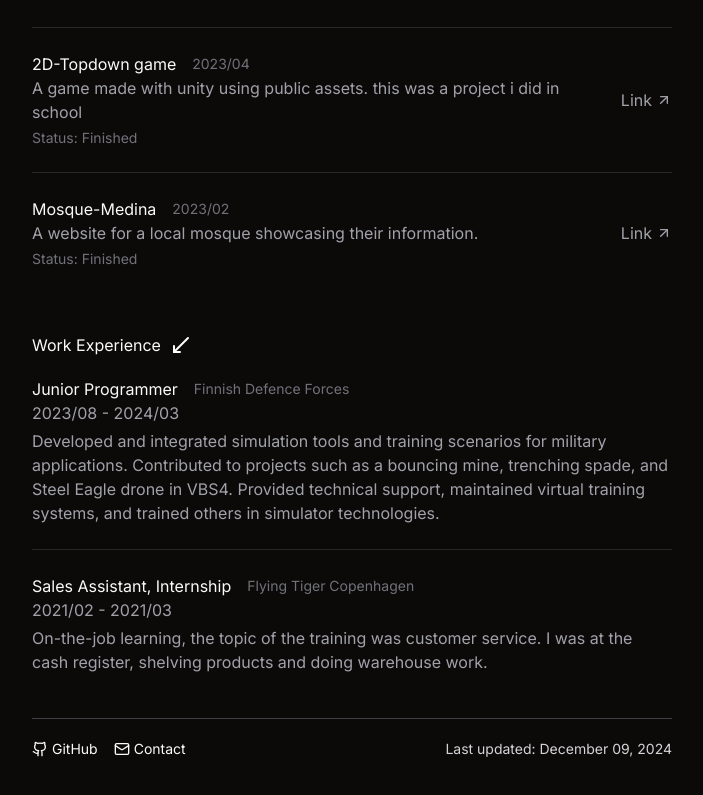
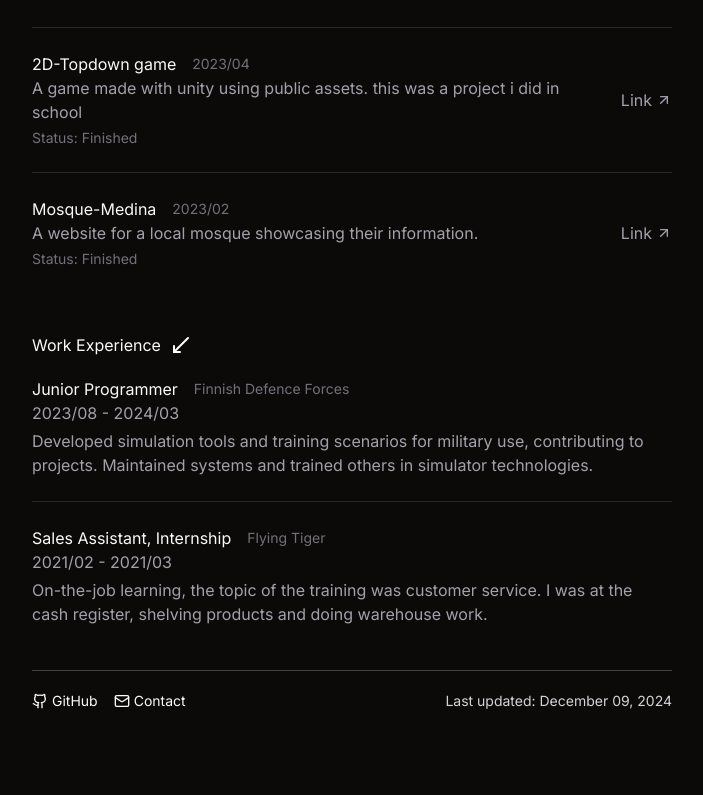
Before and after one commit to FurqanNoor/portfolio, a Next.js app: page /projects-work in a window 1280 px wide. Shown: the part 547-1342 px from the top of the page, without its empty margins (288-991 px from the left). After the commit the page ends 1298 px from the top, so only its background shows below. Built offline with nearby package versions, Linux system fonts and the light colour scheme.

Commit message:
style changes

```diff
--- a/src/app/projects-work/page.tsx
+++ b/src/app/projects-work/page.tsx
@@ -40,8 +40,7 @@ const projects = [
   {
     name: "Mosque-Medina",
     date: "2023/02",
-    description:
-      "A website for a local mosque showcasing their information.",
+    description: "A website for a local mosque showcasing their information.",
     link: "https://mosque-medina.vercel.app//",
     status: "Finished",
   },
@@ -53,11 +52,13 @@ const workExperiences = [
     company: "Finnish Defence Forces",
     duration: "2023/08 - 2024/03",
     description:
-      "Developed and integrated simulation tools and training scenarios for military applications. Contributed to projects such as a bouncing mine, trenching spade, and Steel Eagle drone in VBS4. Provided technical support, maintained virtual training systems, and trained others in simulator technologies.",
-  },
+      "Developed simulation tools and training scenarios for military use, contributing to projects. Maintained systems and trained others in simulator technologies.",
+  }
+  ,
+
   {
     role: "Sales Assistant, Internship",
-    company: "Flying Tiger Copenhagen",
+    company: "Flying Tiger",
     duration: "2021/02 - 2021/03",
     description:
       "On-the-job learning, the topic of the training was customer service. I was at the cash register, shelving products and doing warehouse work.",
@@ -83,7 +84,9 @@ const ProjectsSection = () => (
               <span className="text-sm text-zinc-500">{project.date}</span>
             </div>
             <p className="text-zinc-400">{project.description}</p>
-            <p className="text-sm text-zinc-500 mt-1">Status: {project.status}</p>
+            <p className="text-sm text-zinc-500 mt-1">
+              Status: {project.status}
+            </p>
           </div>
           <Link
             href={project.link}
@@ -102,7 +105,7 @@ const ProjectsSection = () => (
 
 const WorkSection = () => (
   <div id="work">
-  <div  className="bg-stone-950 pt-5 pb-5">
+    <div className="bg-stone-950 pt-5 pb-5">
       <h1 className="mb-5 text-base text-zinc-50 flex gap-2">
         Work Experience
         <MoveDownLeft size={24} color="white" />
```
Lines whose indentation alone changed are shown as unchanged.
